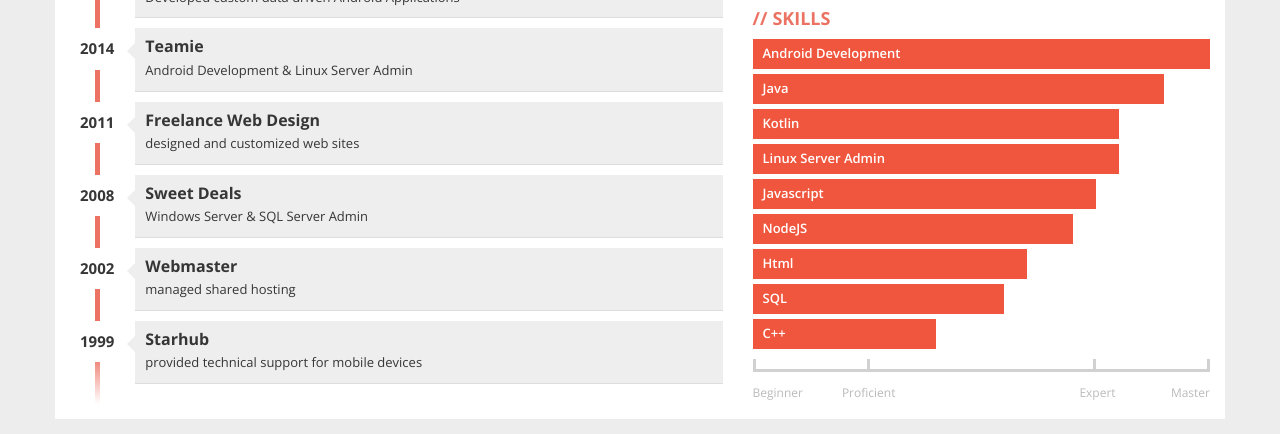
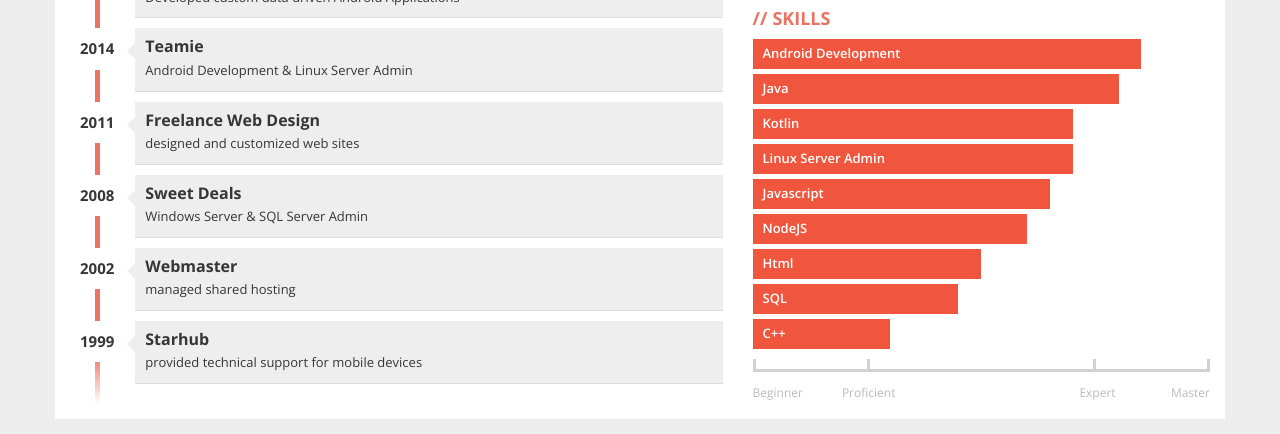
Before and after one commit to zenwong/zenwong.github.com, a plain HTML site: page index.html in a window 1280 px wide. Shown: the part 406-840 px from the top of the page. Drawn offline with nearby package versions, Linux system fonts and the light colour scheme.

Commit message:
adjusted weights

```diff
--- a/index.html
+++ b/index.html
@@ -99,15 +99,15 @@
           <div class="box">
             <h2>Skills</h2>
             <div class="skills">
-              <div class="item-skills" data-percent="1.00">Android Development</div>
-              <div class="item-skills" data-percent="0.90">Java</div>
-              <div class="item-skills" data-percent="0.80">Kotlin</div>
-              <div class="item-skills" data-percent="0.80">Linux Server Admin</div>
-              <div class="item-skills" data-percent="0.75">Javascript</div>
-              <div class="item-skills" data-percent="0.70">NodeJS</div>
-              <div class="item-skills" data-percent="0.60">Html</div>
-              <div class="item-skills" data-percent="0.55">SQL</div>
-              <div class="item-skills" data-percent="0.40">C++</div>
+              <div class="item-skills" data-percent="0.85">Android Development</div>
+              <div class="item-skills" data-percent="0.80">Java</div>
+              <div class="item-skills" data-percent="0.70">Kotlin</div>
+              <div class="item-skills" data-percent="0.70">Linux Server Admin</div>
+              <div class="item-skills" data-percent="0.65">Javascript</div>
+              <div class="item-skills" data-percent="0.60">NodeJS</div>
+              <div class="item-skills" data-percent="0.50">Html</div>
+              <div class="item-skills" data-percent="0.45">SQL</div>
+              <div class="item-skills" data-percent="0.30">C++</div>
               <div class="skills-legend clearfix">
                 <div class="legend-left legend">Beginner</div>
                 <div class="legend-left legend"><span>Proficient</span></div>
```
